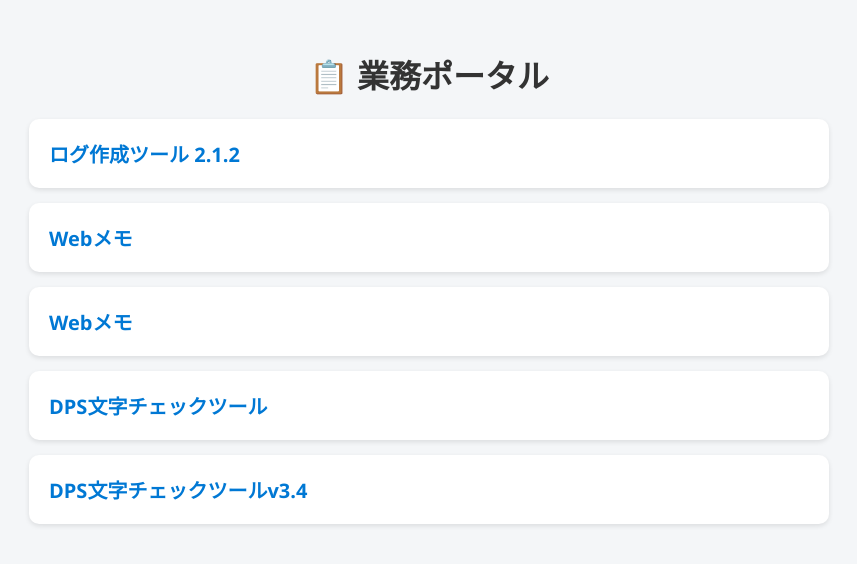
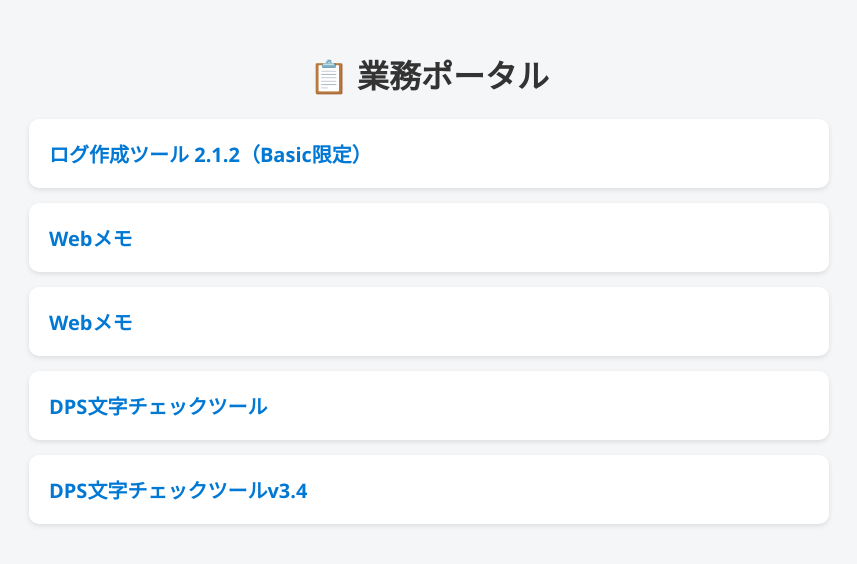
Before and after one commit to MasaatsuShin/agents-tool, a plain HTML site: page index.html in a window 1280 px wide. Shown: the whole page, without its empty margins (211-1068 px from the left). Drawn offline with Linux system fonts and the light colour scheme.

Commit message:
Update index.html

```diff
--- a/index.html
+++ b/index.html
@@ -60,7 +60,7 @@ h1{
     <a href="https://masaatsushin.github.io/agents-tool/%E3%83%AD%E3%82%B0%E4%BD%9C%E6%88%90%E3%83%84%E3%83%BC%E3%83%AB%20ver2.1.2.html"
        target="_blank"
        rel="noopener noreferrer">
-       ログ作成ツール 2.1.2
+       ログ作成ツール 2.1.2（Basic限定）
     </a>
 </div>
 
```
